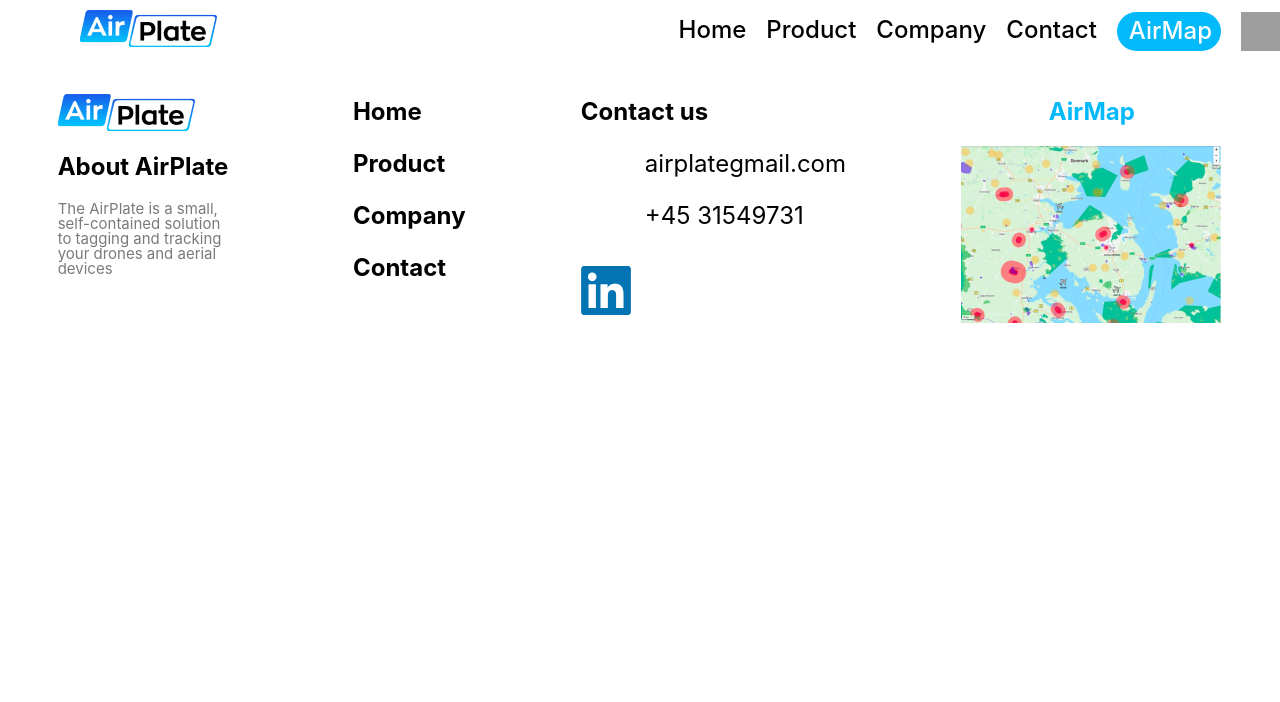
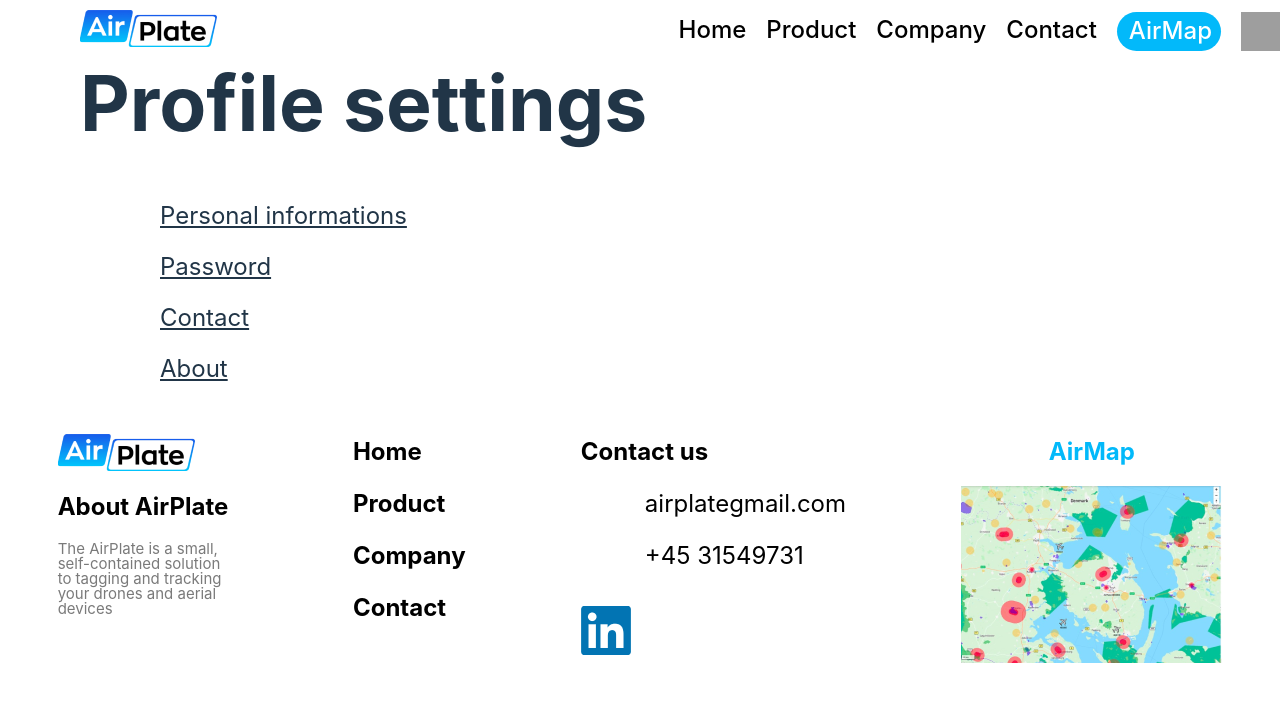
Before and after one commit to ThomasDallHenriksen/PBA-webudvikling, a React (Vite) app in the folder PBA-project/: page /Profile in a window 1280 px wide. Shown: the top 702 px of the page. Built offline with nearby package versions, Linux system fonts and the light colour scheme; grey boxes are pictures that could not be loaded.

Commit message:
working on profile page. routing add

```diff
--- a/PBA-project/src/App.jsx
+++ b/PBA-project/src/App.jsx
@@ -6,6 +6,7 @@
 import Contact from './pages/Contact'
 import Signup from './pages/Signup'
 import AirMap from './pages/AirMap'
+import Profile from './pages/Profile'
 import { BrowserRouter as Router, Route, Routes } from 'react-router-dom'
 
 function App() {
@@ -21,6 +22,7 @@
           <Route path="/Contact" element={<Contact />}></Route>
           <Route path="/Signup" element={<Signup />}></Route>
           <Route path="/AirMap" element={<AirMap />}></Route>
+          <Route path="/Profile" element={<Profile />}></Route>
 
 
         </Routes>
--- /dev/null
+++ b/PBA-project/src/assets/styles/profile.scss
@@ -0,0 +1,41 @@
+.profile{
+    padding: 0 80px 0 80px;
+}
+
+.profile-section-2{
+    padding: 0 80px 0 80px;
+}
+
+.accordion-content{
+    padding: 0 40px 0 40px;
+
+}
+
+/* Add this to your 'profile.scss' or create a new style file */
+.profile {
+    /* Your existing styles for profile container */
+
+    .accordion-item {
+      margin-bottom: 15px; /* Adjust spacing between accordion items */
+
+      .accordion-header {
+        cursor: pointer;
+        position: relative;
+        text-decoration: underline; /* Add underline to the accordion headers */
+        width: 100%;
+
+        &:hover {
+          /* Optional: Style for hover effect, you can customize as needed */
+          color: #007bff; /* Change to your preferred color */
+        }
+
+        &.open {
+          /* Style for open accordion header, if needed */
+        }
+      }
+
+      .accordion-content {
+        /* Your existing styles for accordion content */
+      }
+    }
+  }
--- /dev/null
+++ b/PBA-project/src/pages/Profile.jsx
@@ -0,0 +1,85 @@
+import React, { useState } from 'react';
+import '../assets/global/breakpoints.scss';
+import '../assets/main/font.scss';
+import '../assets/styles/profile.scss';
+
+const Profile = () => {
+    const [openAccordions, setOpenAccordions] = useState([]);
+
+    const handleAccordionToggle = (index) => {
+        if (openAccordions.includes(index)) {
+            // If accordion is already open, close it
+            setOpenAccordions((prev) => prev.filter((item) => item !== index));
+        } else {
+            // If accordion is closed, open it
+            setOpenAccordions((prev) => [...prev, index]);
+        }
+    };
+
+    return (
+        <div className="profile">
+            <div className="profile-section-1">
+                <h1>Profile settings</h1>
+            </div>
+            <div className="profile-section-2">
+                <div className="accordion-item">
+                    <div
+                        className={`accordion-header ${openAccordions.includes(1) ? 'open' : ''}`}
+                        onClick={() => handleAccordionToggle(1)}
+                    >
+                        Personal informations
+                    </div>
+                    {openAccordions.includes(1) && (
+                        <div className="accordion-content">
+                            <div>content 1</div>
+                        </div>
+                    )}
+                </div>
+
+                <div className="accordion-item">
+                    <div
+                        className={`accordion-header ${openAccordions.includes(2) ? 'open' : ''}`}
+                        onClick={() => handleAccordionToggle(2)}
+                    >
+                        Password
+                    </div>
+                    {openAccordions.includes(2) && (
+                        <div className="accordion-content">
+                            <div>content 2</div>
+                        </div>
+                    )}
+                </div>
+
+                <div className="accordion-item">
+                    <div
+                        className={`accordion-header ${openAccordions.includes(3) ? 'open' : ''}`}
+                        onClick={() => handleAccordionToggle(3)}
+                    >
+                        Contact
+                    </div>
+                    {openAccordions.includes(3) && (
+                        <div className="accordion-content">
+                            <div>content 3</div>
+                        </div>
+                    )}
+                </div>
+
+                <div className="accordion-item">
+                    <div
+                        className={`accordion-header ${openAccordions.includes(4) ? 'open' : ''}`}
+                        onClick={() => handleAccordionToggle(4)}
+                    >
+                        About
+                    </div>
+                    {openAccordions.includes(4) && (
+                        <div className="accordion-content">
+                            <div>content 4</div>
+                        </div>
+                    )}
+                </div>
+            </div>
+        </div>
+    );
+};
+
+export default Profile;
```
